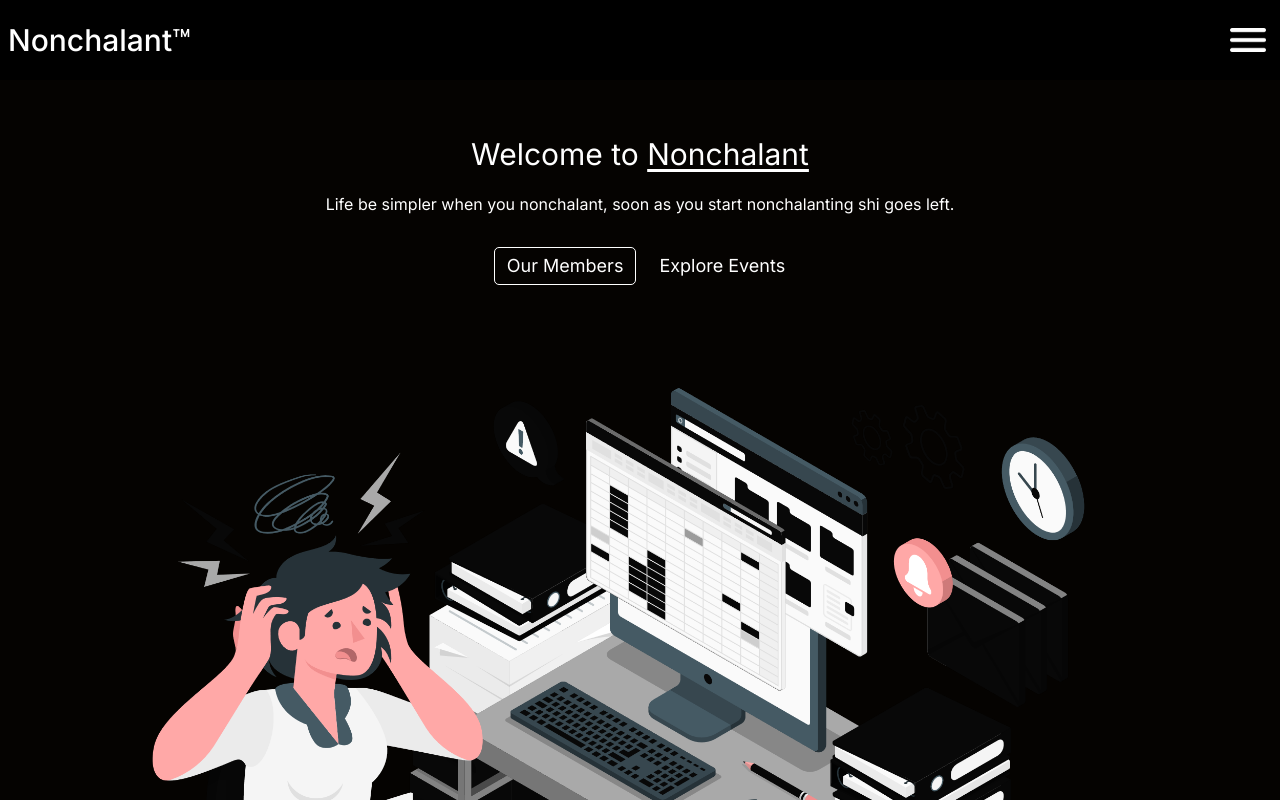
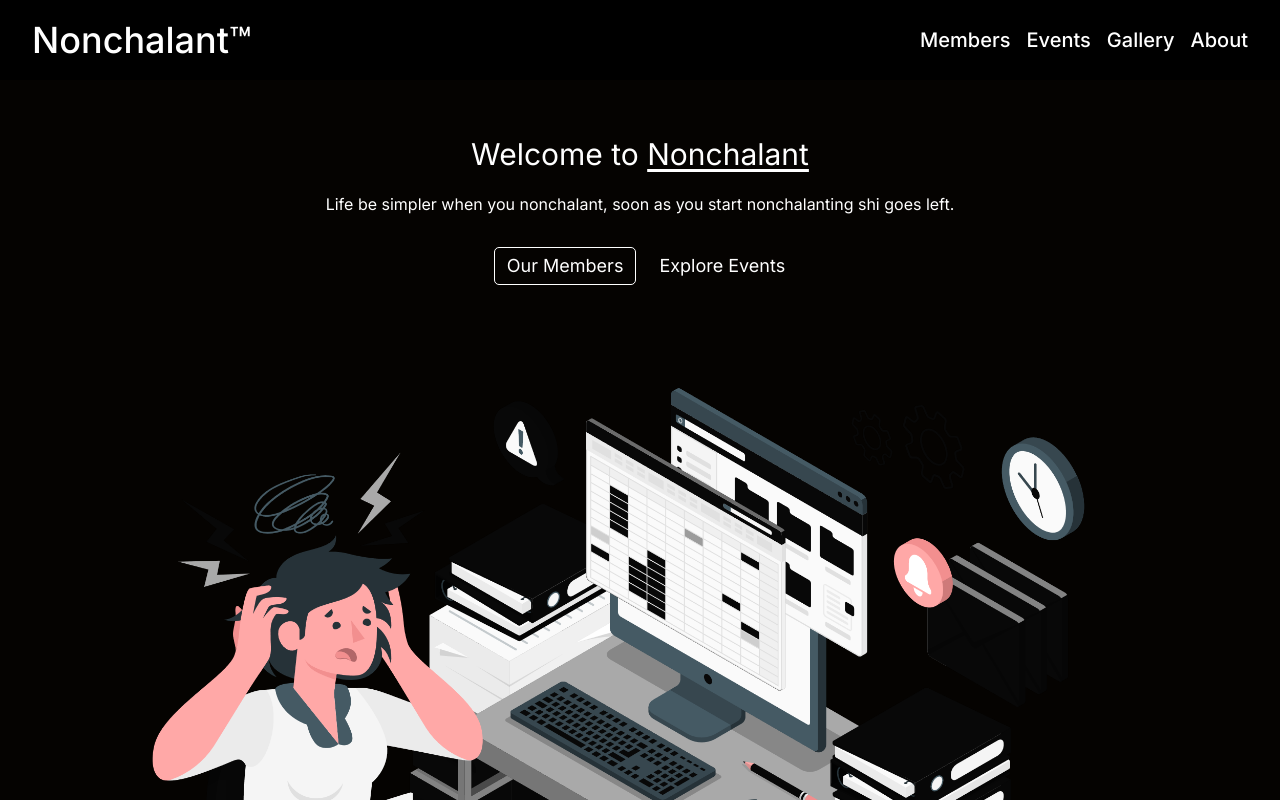
Before and after one commit to xdgreat/Nonchalant, a Next.js app: page / in a window 1280 px wide. Shown: the top 800 px of the page. Built offline with nearby package versions, Linux system fonts and the light colour scheme; no server answers.

Commit message:
updated individual members page

```diff
--- a/src/app/components/MemberProfiles.jsx
+++ b/src/app/components/MemberProfiles.jsx
@@ -6,9 +6,9 @@ export default function MemberProfiles() {
     <>
       {Object.values(membersData).map((members) => {
         return (
-          <div className="w-[80vw] mx-auto my-24">
+          <div className="w-[80vw] max-w-md mx-auto my-24">
             <img src={members.gif} alt="" className="rounded-t-xl w-full" />
-            <div className=" relative bg-neutral-950 h-max rounded-b-xl flex  flex-col p-4 ">
+            <div className=" relative bg-neutral-950 rounded-b-xl flex  flex-col p-4 ">
               <div className="absolute top-4 right-4 flex flex-col items-end gap-4">
                 <div className="flex flex-row gap-2">
                   <a href={members.instagram}>
--- a/src/app/components/Navbar.jsx
+++ b/src/app/components/Navbar.jsx
@@ -25,20 +25,26 @@ export default function Navbar() {
     setIsOpen(!isOpen);
   };
   return (
-    <nav className="flex sticky z-50 top-0 left-0 bg-black  justify-between items-center h-[10lvh] px-2">
+    <nav className="flex sticky z-50 top-0 left-0 bg-black  justify-between items-center h-[10lvh] px-2 xl:px-8">
       <Link href={"/"}>
-        <h3 className="text-3xl font-medium">Nonchalant&trade;</h3>
+        <h3 className="text-3xl font-medium xl:text-4xl">Nonchalant&trade;</h3>
       </Link>
       <img
         src={isOpen ? menuOpenSrc : menuCloseSrc}
         alt="menuopen"
-        className="w-12"
+        className="w-12 xl:hidden"
         onClick={handleMenuClick}
       />
+      <div className=" hidden xl:flex gap-4 text-xl font-[500] justify-center items-center">
+        <Link href={"/members"}>Members</Link>
+        <Link href={"/events"}>Events</Link>
+        <Link href={"/gallery"}>Gallery</Link>
+        <Link href={"/about"}>About</Link>
+      </div>
       {isOpen ? (
         <>
           <ul
-            className="absolute px-4 bg-black w-full inset-0 z-50 h-[90dvh] flex flex-col gap-4 font-medium top-[10lvh] uppercase text-lg "
+            className=" absolute px-4 bg-black w-full inset-0 z-50 h-[90dvh] flex flex-col gap-4 font-medium top-[10lvh] uppercase text-lg "
             style={{ fontFamily: "'Mulish', sans-serif" }}
           >
             <hr className="w-full mb-4" />
--- a/src/app/members/members.js
+++ b/src/app/members/members.js
@@ -10,6 +10,8 @@ export const membersData = {
     favoriteSongUrl:
       "https://open.spotify.com/track/5LrN7yUQAzvthd4QujgPFr?si=2878935ad4b244df",
     favoriteWord: "Jhattu",
+    favoriteSongEmbed:
+      "https://open.spotify.com/embed/track/5LrN7yUQAzvthd4QujgPFr?utm_source=generator",
     favoriteColor: "Prussian Blue",
     playlistUrl: "",
     imageUrl: "/assets/Aanush.jpg",
@@ -23,7 +25,7 @@ export const membersData = {
     gif: "https://media.giphy.com/media/3o85xJohCZUc524lSU/giphy.gif",
   },
   shahaan: {
-    name: "Shahaan Shameel",
+    name: "Mohammad Shahaan",
     age: "16",
     dob: "16/08/07",
     height: "5'8ft",
@@ -35,6 +37,8 @@ export const membersData = {
     favoriteColor: "Blue",
     playlistUrl:
       "https://open.spotify.com/track/0BxE4FqsDD1Ot4YuBXwAPp?si=40eb02c7a8114823",
+    favoriteSongEmbed:
+      "https://open.spotify.com/embed/track/0BxE4FqsDD1Ot4YuBXwAPp?utm_source=generator",
     imageUrl: "/assets/Shahaan.jpg",
     description: "Funny irl but not online.",
     instagram: "https://instagram.com/shqhqqn",
@@ -42,7 +46,7 @@ export const membersData = {
     hobbies: ["Gaming", "Harassment"],
     interests: [],
     roles: ["OVO"],
-    link: "/members/Shahaan",
+    link: "/members/shahaan",
     gif: "https://cdn.discordapp.com/attachments/993789383868162098/1150395008659234846/giphy.gif",
   },
   nikhil: {
@@ -52,13 +56,16 @@ export const membersData = {
     weight: "83kg",
     favoriteArtist: "The Weeknd",
     favoriteSong: "Wicked Games",
-    favoriteSongUrl: "",
+    favoriteSongUrl:
+      "https://open.spotify.com/track/00aqkszH1FdUiJJWvX6iEl?si=003f57fbf2fb4ecb",
+    favoriteSongEmbed:
+      "https://open.spotify.com/embed/track/00aqkszH1FdUiJJWvX6iEl?utm_source=generator",
     favoriteWord: "XO",
     favoriteColor: "Black",
     playlistUrl:
       "https://open.spotify.com/playlist/6TrcN8ZyCUJCzORfmc0gZ0?si=6f8d4b515e6d4b84",
     imageUrl: "/assets/Nikhil.jpg",
-    description: "I am vengeance",
+    description: "Waking up is the second hardest thing in the morning.",
     instagram: "https://instagram.com/fr3sh.budusy",
     location: "Suva, Fiji",
     hobbies: ["The Weeknd", "Brawlhalla", "Deadlifting"],
@@ -75,7 +82,10 @@ export const membersData = {
     weight: "74kg",
     favoriteArtist: "Baby Keem",
     favoriteSong: "16 by Baby Keem",
-    favoriteSongUrl: "",
+    favoriteSongUrl:
+      "https://open.spotify.com/track/1Is8hGpkGMiePASAxBluxM?si=f859d29a7cfc435d",
+    favoriteSongEmbed:
+      "https://open.spotify.com/embed/track/1Is8hGpkGMiePASAxBluxM?utm_source=generator",
     favoriteWord: "starts with the letter n",
     favoriteColor: "Green",
     playlistUrl: "https://spotify.link/xRhavsetYCb",
@@ -98,7 +108,10 @@ export const membersData = {
     weight: "70kg",
     favoriteArtist: "The Neighborhood ",
     favoriteSong: "Secret Door by Arctic Monkeys",
-    favoriteSongUrl: "",
+    favoriteSongUrl:
+      "https://open.spotify.com/track/4dtP86vkhzwNXCFpCtizce?si=d14a64ec9aa445f2",
+    favoriteSongEmbed:
+      "https://open.spotify.com/embed/track/4dtP86vkhzwNXCFpCtizce?utm_source=generator",
     favoriteWord: "acha bhai ",
     favoriteColor: "Black",
     playlistUrl: "https://open.spotify.com/playlist/22UzQUqngjGBQnCS1INF27",
@@ -121,7 +134,10 @@ export const membersData = {
     weight: "49kg",
     favoriteArtist: "Daniel Ceaser",
     favoriteSong: "Hold me down by Daniel Ceaser",
-    favoriteSongUrl: "",
+    favoriteSongUrl:
+      "https://open.spotify.com/track/1Mza2sr6tPhy6jjI3HB9fW?si=3314b8bd5e2048df",
+    favoriteSongEmbed:
+      "https://open.spotify.com/embed/track/1Mza2sr6tPhy6jjI3HB9fW?utm_source=generator",
     favoriteWord: "Looooond",
     favoriteColor: "Lavender",
     playlistUrl:
@@ -145,8 +161,11 @@ export const membersData = {
     weight: "53kg",
     favoriteArtist: "Josh A",
     favoriteSong: "Heartbreaks by Josh A",
-    favoriteSongUrl: "",
-    favoriteWord: "Fuck",
+    favoriteSongUrl:
+      "https://open.spotify.com/track/1AjJhhtf6JR3wanmu48lAM?si=e1a3be0d70644904",
+    favoriteSongEmbed:
+      "https://open.spotify.com/embed/track/1AjJhhtf6JR3wanmu48lAM?utm_source=generator",
+    favoriteWord: "F**k",
     favoriteColor: "Black (it's a shade)",
     playlistUrl:
       "https://open.spotify.com/playlist/447RClBuLe7q1B0HhHx3HC?si=d708b56f450c4458",
@@ -171,7 +190,10 @@ export const membersData = {
     weight: "55kg",
     favoriteArtist: "Leo Messi",
     favoriteSong: "Chaleya by Arjit Singh",
-    favoriteSongUrl: "",
+    favoriteSongUrl:
+      "https://open.spotify.com/track/3xMHXmedL5Rvfxmiar9Ryv?si=8013ac9294b344bf",
+    favoriteSongEmbed:
+      "https://open.spotify.com/embed/track/3xMHXmedL5Rvfxmiar9Ryv?utm_source=generator",
     favoriteWord: "Dovicai",
     favoriteColor: "Black",
     playlistUrl: "",
@@ -193,7 +215,10 @@ export const membersData = {
     weight: "50kg",
     favoriteArtist: "Clairo",
     favoriteSong: "Amoeba by Clairo",
-    favoriteSongUrl: "",
+    favoriteSongUrl:
+      "https://open.spotify.com/track/0HAqq2GcQKyi3s87GuN7jU?si=dab0b473da71446b",
+    favoriteSongEmbed:
+      "https://open.spotify.com/embed/track/0HAqq2GcQKyi3s87GuN7jU?utm_source=generator",
     favoriteWord: "bro",
     favoriteColor: "Blue",
     playlistUrl: "",
@@ -215,8 +240,11 @@ export const membersData = {
     weight: "69kg",
     favoriteArtist: "Taylor Swift",
     favoriteSong: "Style by Taylor Swift",
-    favoriteSongUrl: "",
-    favoriteWord: "F***",
+    favoriteSongUrl:
+      "https://open.spotify.com/track/0ug5NqcwcFR2xrfTkc7k8e?si=a17e633be6d14620",
+    favoriteSongEmbed:
+      "https://open.spotify.com/track/0ug5NqcwcFR2xrfTkc7k8e?si=a17e633be6d14620",
+    favoriteWord: "F**k",
     favoriteColor: "Yellowish Green",
     playlistUrl: "",
     imageUrl: "/assets/Plavana.jpg",
@@ -238,7 +266,10 @@ export const membersData = {
     weight: "67kg",
     favoriteArtist: "Drake",
     favoriteSong: "5am in Toronto by Drake",
-    favoriteSongUrl: "",
+    favoriteSongUrl:
+      "https://open.spotify.com/track/0FnxK9FEAQyPJ284QcieNb?si=af9113997f08402b",
+    favoriteSongEmbed:
+      "https://open.spotify.com/embed/track/0FnxK9FEAQyPJ284QcieNb?utm_source=generator",
     favoriteWord: "Nigeria",
     favoriteColor: "Purple",
     playlistUrl:
@@ -261,7 +292,10 @@ export const membersData = {
     weight: "97kg",
     favoriteArtist: "Drake",
     favoriteSong: "Emotionless by Drake",
-    favoriteSongUrl: "",
+    favoriteSongUrl:
+      "https://open.spotify.com/track/5Psnhdkyanjpgc2P8A5TSM?si=284c0c7979744068",
+    favoriteSongEmbed:
+      "https://open.spotify.com/embed/track/5Psnhdkyanjpgc2P8A5TSM?utm_source=generator",
     favoriteWord: "Jhatu",
     favoriteColor: "Purple",
     playlistUrl: "https://spotify.link/1XFNBvktYCb",
--- a/src/app/members/page.js
+++ b/src/app/members/page.js
@@ -7,9 +7,9 @@ import MemberProfiles from "../components/MemberProfiles";
 export default function Members() {
   return (
     <>
-      <h1 className="text-center text-3xl mt-10 mb-5">Members</h1>
-      <p className="text-center">All members of Nonchalant.</p>
-      <div>
+      <h1 className="text-center text-3xl  mt-10 mb-5">Members</h1>
+      <p className="text-center xl:text-xl">All members of Nonchalant.</p>
+      <div className="flex flex-row flex-wrap xl:gap-24 xl:px-24 gap-8">
         <MemberProfiles />
       </div>
     </>
```
Also changed, not shown: src/app/members/[name]/page.js (+157 -2 lines).
